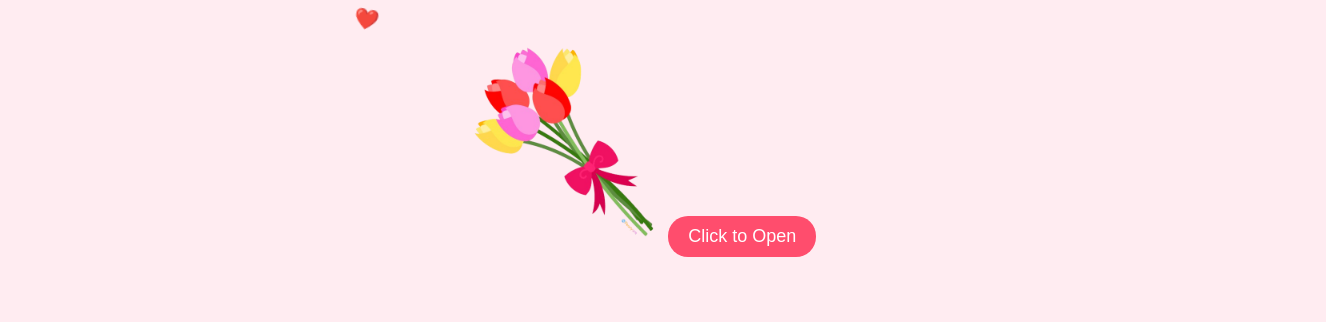
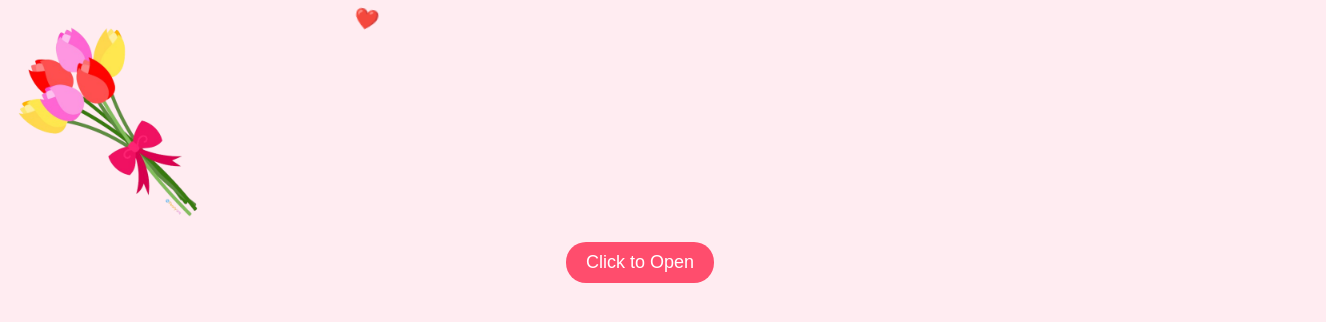
Before and after one commit to jmln-wq/valentines-greeting, a plain HTML site: page index.html in a window 1280 px wide. Shown: the part 102-424 px from the top of the page, 1326 px wide, since content can reach past the window. Drawn offline with Linux system fonts and the light colour scheme.

Commit message:
Update index.html

```diff
--- a/index.html
+++ b/index.html
@@ -39,7 +39,7 @@
         }
         #tulips {
             width: 200px;
-            margin-top: 20px;
+            display: block;
             opacity: 0;
             transition: opacity 2s ease-in-out;
         }
```
